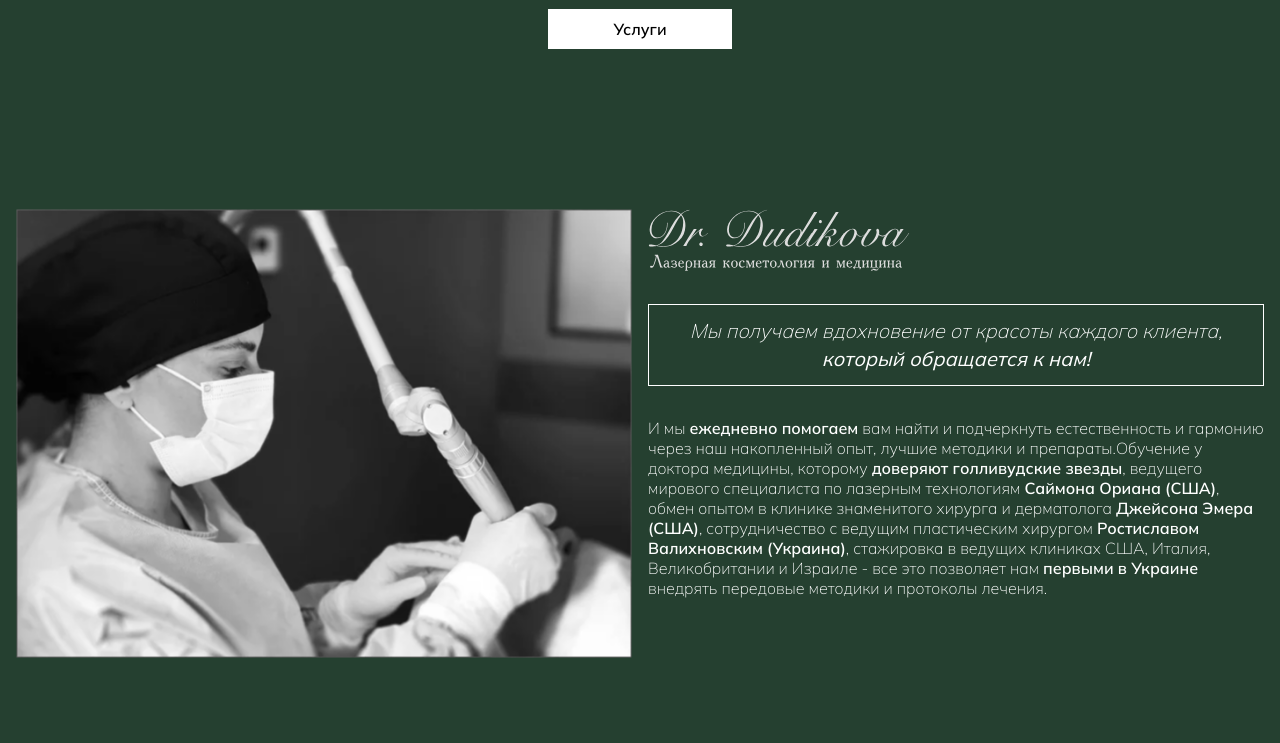
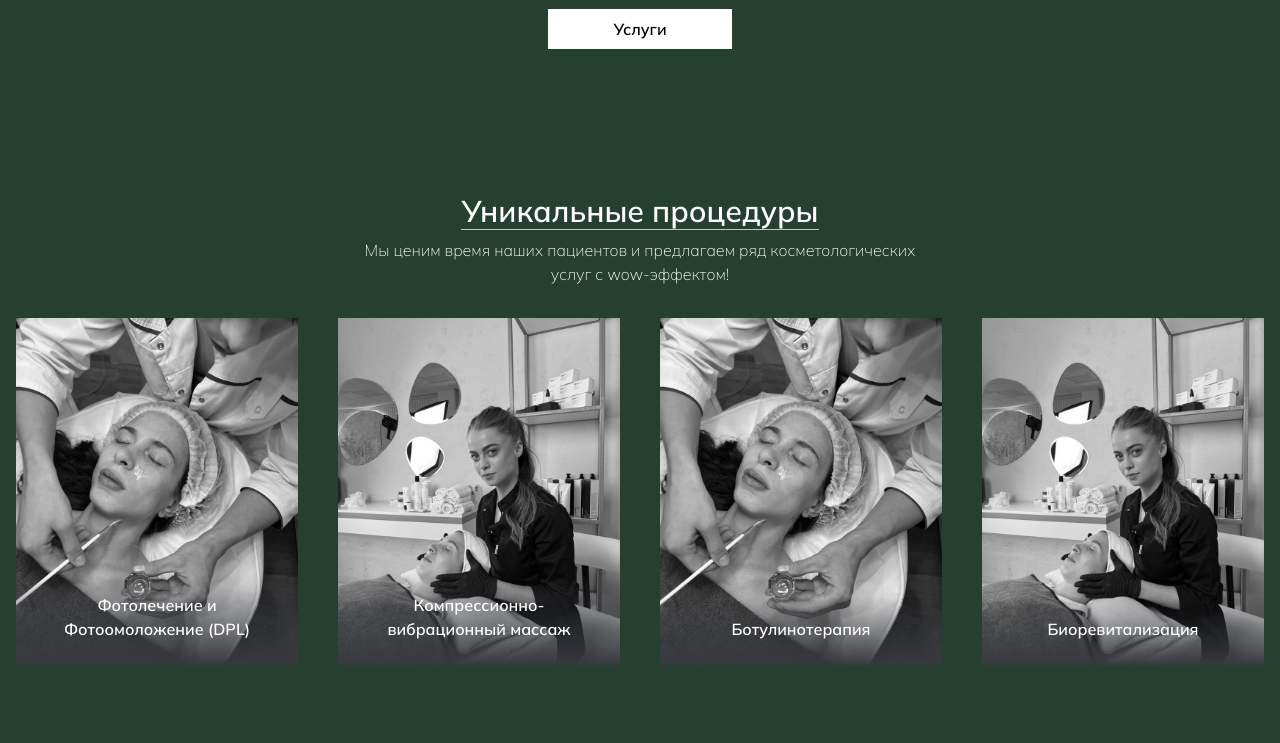
Before and after one commit to KirillUnited/beautymyway-app, a Next.js app: page / in a window 1280 px wide. Shown: the part 1160-1903 px from the top of the page. Built offline with nearby package versions, Linux system fonts and the light colour scheme.

Commit message:
Add featured products

```diff
--- a/src/app/page.tsx
+++ b/src/app/page.tsx
@@ -1,4 +1,5 @@
 import AboutSection from '@/components/containers/AboutSection/AboutSection';
+import FeaturedProductsSection from '@/components/containers/FeaturedProductsSection/FeaturedProductsSection';
 import HeroSection from '@/components/containers/HeroSection/HeroSection';
 import HitSection from '@/components/containers/HitSection/HitSection';
 import InfoSection from '@/components/containers/InfoSection/InfoSection';
@@ -10,6 +11,7 @@ export default function Home() {
 		<>
 			<HeroSection />
 			<InfoSection />
+			<FeaturedProductsSection />
 			<AboutSection />
 			<WhySection />
 			<HitSection />
--- a/src/components/Header/Header.module.scss
+++ b/src/components/Header/Header.module.scss
@@ -1,5 +1,7 @@
 .root {
-    @apply sticky top-0 left-0 z-50 w-full;
+    // @apply sticky top-0 left-0 z-50 w-full;
+    // background-color: rgba($color: #fff, $alpha: 0.3);
+    // backdrop-filter: blur(30px);
 }
 
 .button {
--- a/src/components/Header/Header.tsx
+++ b/src/components/Header/Header.tsx
@@ -8,7 +8,7 @@ export default function Header() {
     return (
         <header className={styles.root}>
             <div className="min-h-[5rem] container flex justify-between items-center">
-                <div className={`logo`}>
+                <Link href={'/'} className={`logo`}>
                     <Image
                         src={`/images/logo.svg`}
                         width={180}
@@ -16,7 +16,7 @@ export default function Header() {
                         alt='Артур Сугако теперь и в Барселоне!'
                         priority
                     />
-                </div>
+                </Link>
 
                 <ul className="justify-center items-center gap-7 inline-flex flex-wrap text-base font-light">
                     <li>
--- /dev/null
+++ b/src/components/ProductsItem/ProductsItem.module.scss
@@ -0,0 +1,28 @@
+.root {
+    &:hover {
+        .image {
+            filter: grayscale(0%);
+        }
+        .description {
+            grid-template-rows: 1fr;
+        }
+    }
+    @apply relative aspect-video lg:aspect-[260/320];
+}
+.content {
+    @apply absolute left-0 bottom-0 right-0 text-center font-semibold p-5 z-10 flex flex-col gap-1;
+    background: linear-gradient(0deg, #37393e 0%, rgba(55, 57, 62, 0) 100%);
+}
+.title {
+    @apply font-semibold line-clamp-2;
+}
+.image {
+    @apply object-cover w-full transition-all;
+    filter: grayscale(100%);
+}
+.description {
+    display: grid;
+    grid-template-rows: 0fr;
+    overflow: hidden;
+    @apply font-light transition-all;
+}
--- /dev/null
+++ b/src/components/ProductsItem/ProductsItem.tsx
@@ -0,0 +1,30 @@
+import React from 'react';
+import styles from './ProductsItem.module.scss';
+import Image from 'next/image';
+
+interface ProductsItemProps {
+    image: string,
+    title: string,
+    description?: string
+}
+
+export default function ProductsItem({ image, title, description }: ProductsItemProps): React.JSX.Element {
+    return (
+        <div className={styles.root}>
+            <Image
+                src={`/images/${image}`}
+                fill
+                alt={title}
+                className={styles.image}
+            />
+            <div className={styles.content}>
+                <h3 className={styles.title}>{title}</h3>
+                <p className={styles.description}>
+                    <span className='line-clamp-4'>
+                        {description}
+                    </span>
+                </p>
+            </div>
+        </div>
+    )
+}
--- /dev/null
+++ b/src/components/containers/FeaturedProductsSection/FeaturedProductsSection.tsx
@@ -0,0 +1,55 @@
+import ProductsItem from '@/components/ProductsItem/ProductsItem';
+import Link from 'next/link';
+import React from 'react';
+
+const products = [
+    {
+        image: 'featured-product-1.jpeg',
+        title: 'Фотолечение и Фотоомоложение (DPL)',
+        description: 'Repellendus est voluptas officia.'
+    },
+    {
+        image: 'featured-product-2.jpeg',
+        title: 'Компрессионно-вибрационный массаж',
+        description: 'Одним из наиболее инновационных методов возвращения молодости и борьбы с возрастными изменениями'
+    },
+    {
+        image: 'featured-product-1.jpeg',
+        title: 'Ботулинотерапия',
+        description: 'Aut laboriosam officiis cupiditate id. Nisi voluptatem voluptatibus.'
+    },
+    {
+        image: 'featured-product-2.jpeg',
+        title: 'Биоревитализация',
+        description: 'Inventore ut atque distinctio laboriosam consequatur praesentium eos. Fugit nostrum odit quis adipisci. Consequatur voluptatibus perspiciatis possimus non beatae aut. Eum qui perferendis dolores. Velit minus ea tempore rerum ipsa sed.'
+    },
+]
+
+export default function FeaturedProductsSection(): React.JSX.Element {
+    return (
+        <section>
+            <div className='container'>
+                <div className='section-heading'>
+                    <h2 className='section-title'>Уникальные процедуры</h2>
+                    <p className='section-description'>Мы ценим время наших пациентов и предлагаем ряд косметологических услуг с wow-эффектом!</p>
+                </div>
+                <div className="grid grid-cols-1 md:grid-cols-2 lg:grid-cols-4 gap-5 lg:gap-10">
+                    {
+                        products.map(({ image, title, description }, index) => {
+                            return (
+                                <Link href={'/'} key={index}>
+                                    <ProductsItem
+                                        image={image}
+                                        title={title}
+                                        description={description}
+                                    />
+                                </Link>
+                            )
+                        })
+                    }
+
+                </div>
+            </div>
+        </section>
+    )
+}
--- a/src/styles/globals.css
+++ b/src/styles/globals.css
@@ -5,3 +5,15 @@
 :root {
     --color-foreground: #254030;
 }
+
+@layer components {
+    .section-heading{
+        @apply flex flex-col gap-2 items-center max-w-xl mx-auto text-center pt-16 pb-8;
+    }
+    .section-title {
+        @apply text-2xl md:text-3xl font-semibold leading-10 border-b border-b-secondary;
+    }
+    .section-description {
+        @apply text-base font-light;
+    }
+}
```
Also changed, not shown: public/images/featured-product-1.jpeg (added), public/images/featured-product-2.jpeg (added).
